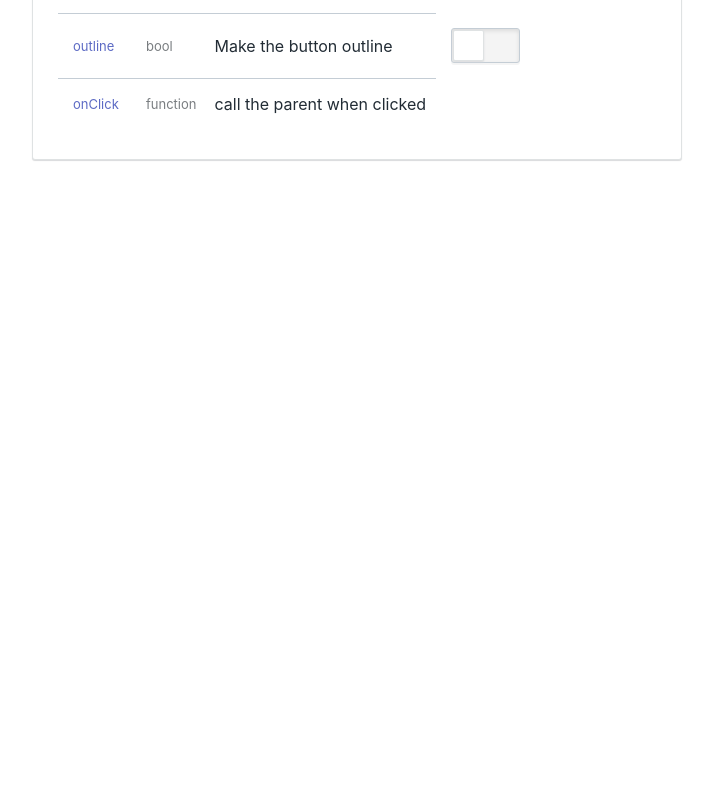
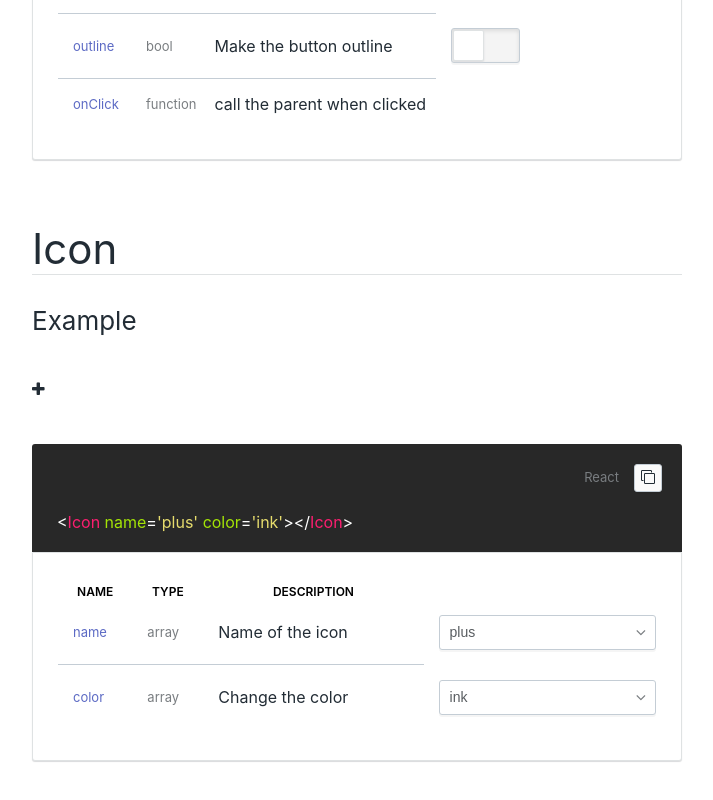
Before and after one commit to happystacklabs/kit, a React (Create React App) app: page / in a window 1280 px wide. Shown: the part 908-1708 px from the top of the page, without its empty margins (283-996 px from the left). Before the commit the page ends 1113 px from the top, so only its background shows below. Built offline with nearby package versions, Linux system fonts and the light colour scheme.

Commit message:
added componentViewer for Icon

```diff
--- a/src/App.js
+++ b/src/App.js
@@ -1,95 +1,24 @@
 import React, { Component } from 'react';
-import Button from './components/Button';
 import ComponentViewer from './components/ComponentViewer';
 import './App.css';
+import Button from './components/Button';
+import buttonViewerOptions from './components/Button/buttonViewerOptions';
+import Icon from './components/Icon';
+import iconViewerOptions from './components/Icon/iconViewerOptions';
 
-const options = [
-  {
-    value: 'Add to cart',
-    name: 'children',
-    type: 'string',
-    description: 'Text of the object',
-  },
-  {
-    value: 'large',
-    name: 'size',
-    type: [
-      'small',
-      'regular',
-      'large',
-    ],
-    description: 'Change the size',
-  },
-  {
-    value: '',
-    name: 'color',
-    type: [
-      'positive',
-      'negative',
-      'purple',
-      '',
-    ],
-    description: 'Change the color',
-  },
-  {
-    value: false,
-    name: 'disabled',
-    type: 'bool',
-    description: 'Disabled the button',
-  },
-  {
-    value: false,
-    name: 'square',
-    type: 'bool',
-    description: 'Square shape of button',
-  },
-  {
-    value: false,
-    name: 'fullWidth',
-    type: 'bool',
-    description: 'Make the button full width',
-  },
-  {
-    value: false,
-    name: 'plain',
-    type: 'bool',
-    description: 'Make the button plain',
-  },
-  {
-    value: false,
-    name: 'outline',
-    type: 'bool',
-    description: 'Make the button outline',
-  },
-  {
-    value: ()=>{},
-    name: 'onClick',
-    type: 'function',
-    description: 'call the parent when clicked',
-  }
-];
 
 class App extends Component {
-
-  state = {
-    value: '',
-  }
-
-  onInputChange = (event) => {
-    this.setState({value: event.target.value});
-  };
-
-  handleSubmit = (event) => {
-    this.setState({value: ''});
-  }
-
   render() {
     return (
       <div className="App">
         <br />
-        <ComponentViewer options={options}>
+        <ComponentViewer options={buttonViewerOptions}>
           <Button/>
         </ComponentViewer>
+        <br/>
+          <ComponentViewer options={iconViewerOptions}>
+            <Icon/>
+          </ComponentViewer>
       </div>
     );
   }
--- /dev/null
+++ b/src/components/Button/buttonViewerOptions.js
@@ -0,0 +1,67 @@
+const buttonViewerOptions = [
+  {
+    value: 'Add to cart',
+    name: 'children',
+    type: 'string',
+    description: 'Text of the object',
+  },
+  {
+    value: 'large',
+    name: 'size',
+    type: [
+      'slim',
+      'regular',
+      'large',
+    ],
+    description: 'Change the size',
+  },
+  {
+    value: '',
+    name: 'color',
+    type: [
+      'positive',
+      'negative',
+      'purple',
+      '',
+    ],
+    description: 'Change the color',
+  },
+  {
+    value: false,
+    name: 'disabled',
+    type: 'bool',
+    description: 'Disabled the button',
+  },
+  {
+    value: false,
+    name: 'square',
+    type: 'bool',
+    description: 'Square shape of button',
+  },
+  {
+    value: false,
+    name: 'fullWidth',
+    type: 'bool',
+    description: 'Make the button full width',
+  },
+  {
+    value: false,
+    name: 'plain',
+    type: 'bool',
+    description: 'Make the button plain',
+  },
+  {
+    value: false,
+    name: 'outline',
+    type: 'bool',
+    description: 'Make the button outline',
+  },
+  {
+    value: ()=>{},
+    name: 'onClick',
+    type: 'function',
+    description: 'call the parent when clicked',
+  }
+];
+
+export default buttonViewerOptions;
--- /dev/null
+++ b/src/components/Icon/iconViewerOptions.js
@@ -0,0 +1,63 @@
+const iconViewerOptions = [
+  {
+    name: 'name',
+    value: 'plus',
+    type: [
+      'plus',
+      'exclamation',
+      'exclamation-triangle',
+      'arrow-down',
+      'arrow-left',
+      'arrow-right',
+      'arrow-up',
+      'sort',
+      'calendar',
+      'times',
+      'caret-down',
+      'caret-up',
+      'check',
+      'chevron-down',
+      'chevron-left',
+      'chevron-right',
+      'chevron-up',
+      'times-circle',
+      'chevron-circle-down',
+      'chevron-circle-left',
+      'chevron-circle-right',
+      'chevron-circle-up',
+      'plus-circle',
+      'commenting',
+      'trash',
+      'ban',
+      'clone',
+      'code',
+      'download',
+      'upload',
+      'external-link',
+      'question-circle',
+      'ellipsis-h',
+      'file-text',
+      'print',
+      'retweet',
+      'search',
+      'minus',
+      'eye',
+      'angle-down',
+    ],
+    description: 'Name of the icon',
+  },
+  {
+    name: 'color',
+    value: 'ink',
+    type: [
+      'ink',
+      'inkLight',
+      'negative',
+      'positive',
+      'purple',
+    ],
+    description: 'Change the color',
+  }
+];
+
+export default iconViewerOptions;
--- a/src/components/Icon/index.js
+++ b/src/components/Icon/index.js
@@ -59,6 +59,7 @@ export const iconColors = {
 class Icon extends Component {
   static propTypes = {
     name: PropTypes.oneOf(Object.keys(iconNames)),
+    color: PropTypes.oneOf(Object.keys(iconColors)),
   };
 
   static defaultProps = {
```
